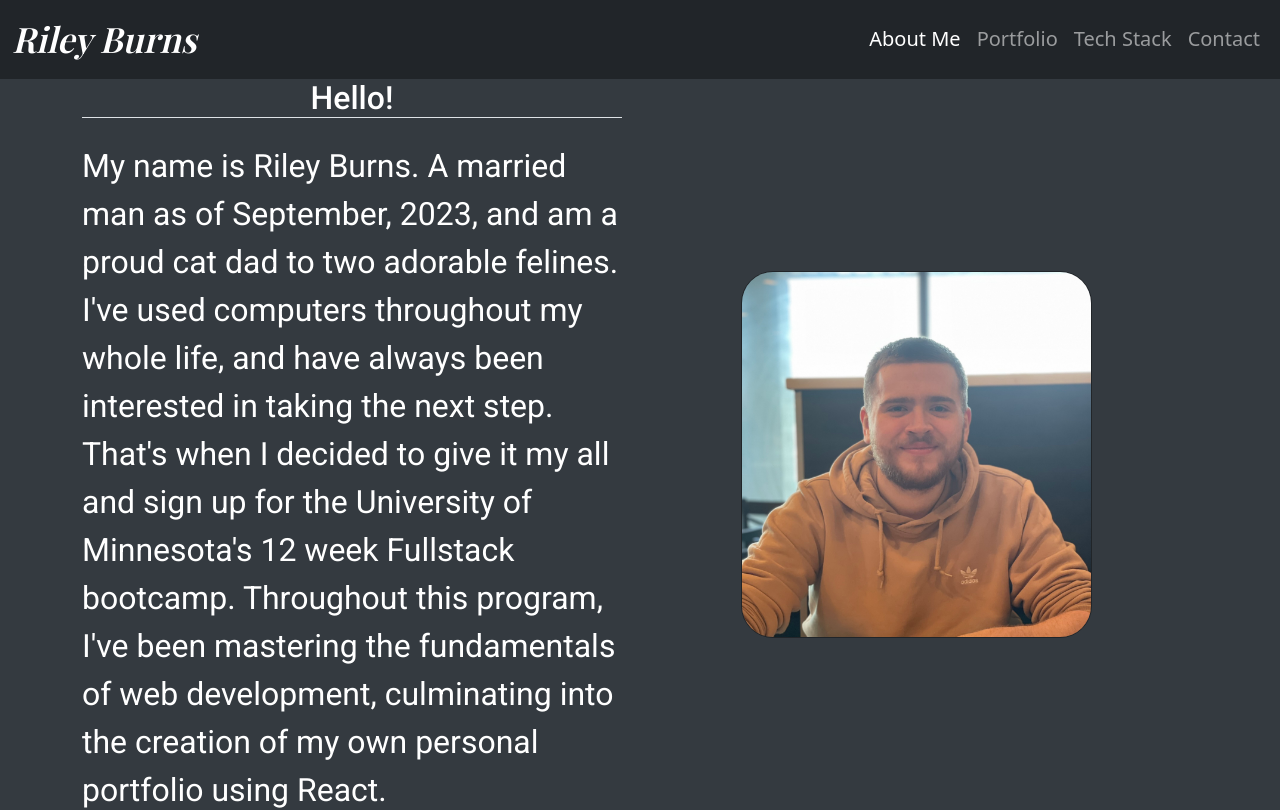
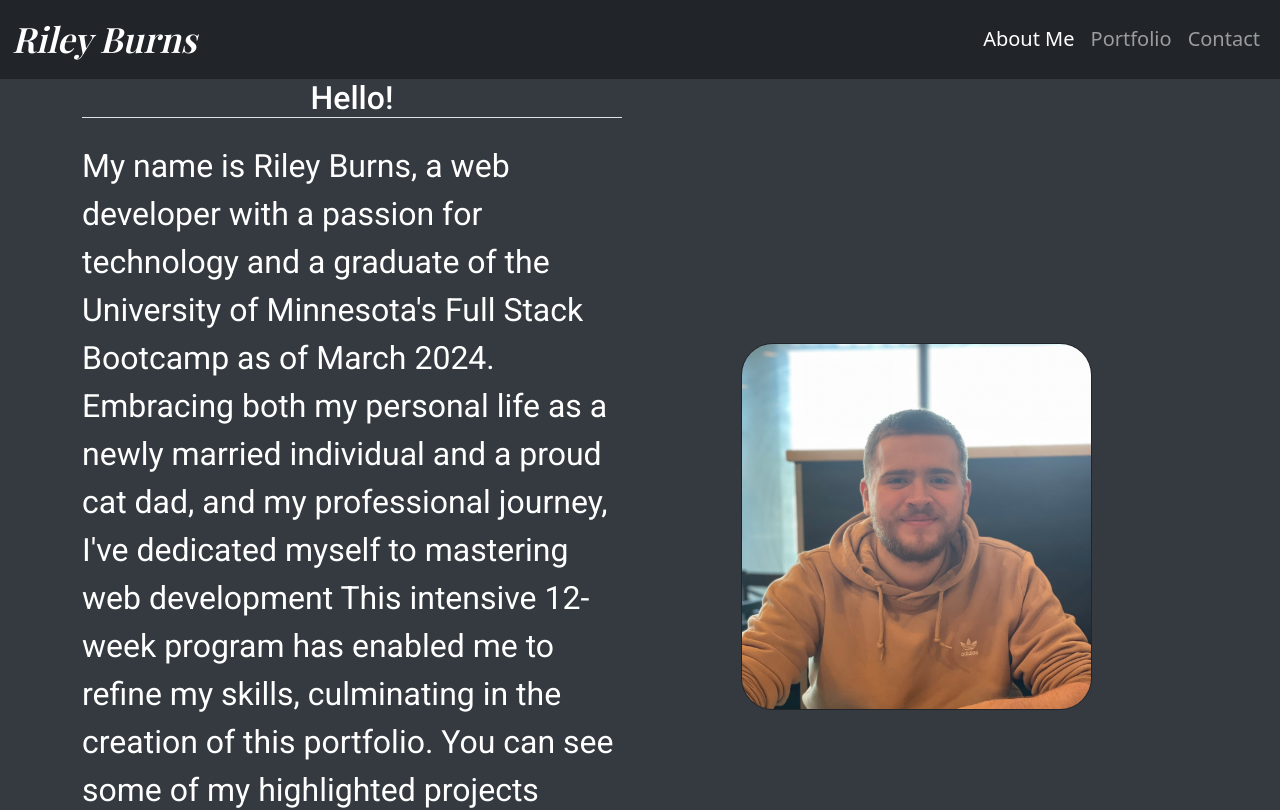
Before and after one commit to RB2277/my-portfolio, a React (Vite) app: page / in a window 1280 px wide. Shown: the top 810 px of the page. Built offline with nearby package versions, Linux system fonts and the light colour scheme; a web font is replaced by a local one.

Commit message:
removed tech stack tab. made changes to contact page spacing

```diff
--- a/src/App.jsx
+++ b/src/App.jsx
@@ -2,7 +2,6 @@ import './App.css'
 import Header from './components/Header'
 import About from './pages/About';
 import Portfolio from './pages/Portfolio'
-import Resume from './pages/Resume';
 import Contact from './pages/Contact'
 import Footer from './components/Footer';
 
@@ -19,7 +18,6 @@ function App() {
         <Routes>
           <Route path="/" element={<About />} />
           <Route path="/portfolio" element={<Portfolio />} />
-          <Route path="/resume" element={<Resume />} />
           <Route path="/contact" element={<Contact />} />
           <Route path="*" element={<About />} />
         </Routes>
--- a/src/components/Navigation.jsx
+++ b/src/components/Navigation.jsx
@@ -12,9 +12,6 @@ function Navigation() {
       case "portfolio":
         window.location.href = "/portfolio";
         break;
-      case "resume":
-        window.location.href = "/resume";
-        break;
       case "contact":
         window.location.href = "/contact";
         break;
@@ -25,7 +22,6 @@ function Navigation() {
     <>
             <Nav.Link onClick={() => routeChange("about")} href="#about" className={`${styles.a} ${window.location.href.split("/")[3] === "" ? 'text-white text-decoration-none' : 'text-decoration-none'}`}>About Me</Nav.Link>
             <Nav.Link onClick={() => routeChange("portfolio")} href="#portfolio" className={`${styles.a} ${window.location.href.split("/")[3] === "portfolio" ? 'text-white text-decoration-none' : 'text-decoration-none'}`}>Portfolio</Nav.Link>
-            <Nav.Link onClick={() => routeChange("resume")} href="#resume" className={`${styles.a} ${window.location.href.split("/")[3] === "resume" ? 'text-white text-decoration-none' : 'text-decoration-none'}`}>Tech Stack</Nav.Link>
             <Nav.Link onClick={() => routeChange("contact")} href="#resume" className={`${styles.a} ${window.location.href.split("/")[3] === "contact" ? 'text-white text-decoration-none' : 'text-decoration-none'}`}>Contact</Nav.Link>
     </>
   );
--- a/src/pages/About.jsx
+++ b/src/pages/About.jsx
@@ -5,9 +5,7 @@ export default function About() {
       <div className="col-md-6">
         <h2 className="d-flex justify-content-center border-bottom mb-4">Hello!</h2>
         <p>
-          My name is Riley Burns. A married man as of September, 2023, and am a proud cat dad to two adorable felines. I've used computers throughout my whole life, and have always been interested in taking the next step.
-          That's when I decided to give it my all and sign up for the University of Minnesota's 12 week Fullstack bootcamp. Throughout this program, I've been mastering the fundamentals of web development, culminating
-          into the creation of my own personal portfolio using React.
+        My name is Riley Burns, a web developer with a passion for technology and a graduate of the University of Minnesota's Full Stack Bootcamp as of March 2024. Embracing both my personal life as a newly married individual and a proud cat dad, and my professional journey, I've dedicated myself to mastering web development This intensive 12-week program has enabled me to refine my skills, culminating in the creation of this portfolio. You can see some of my highlighted projects within the Portfolio page! Please contact me if you would like to work together!
         </p>
       </div>
       <div className="col-md-6  col-sm-12 d-flex justify-content-center">
--- a/src/pages/Contact.jsx
+++ b/src/pages/Contact.jsx
@@ -37,7 +37,7 @@ function Contact() {
   return (
     <>
      <div className="container text-center">
-      <h1>Looking to get in touch? Fill out the form below!</h1>
+      <h1 className='text-light mb-5'>Looking to get in touch? Fill out the form below!</h1>
       <form className="form" onSubmit={handleFormSubmit}>
         <div className="form-group">
         <input
```
